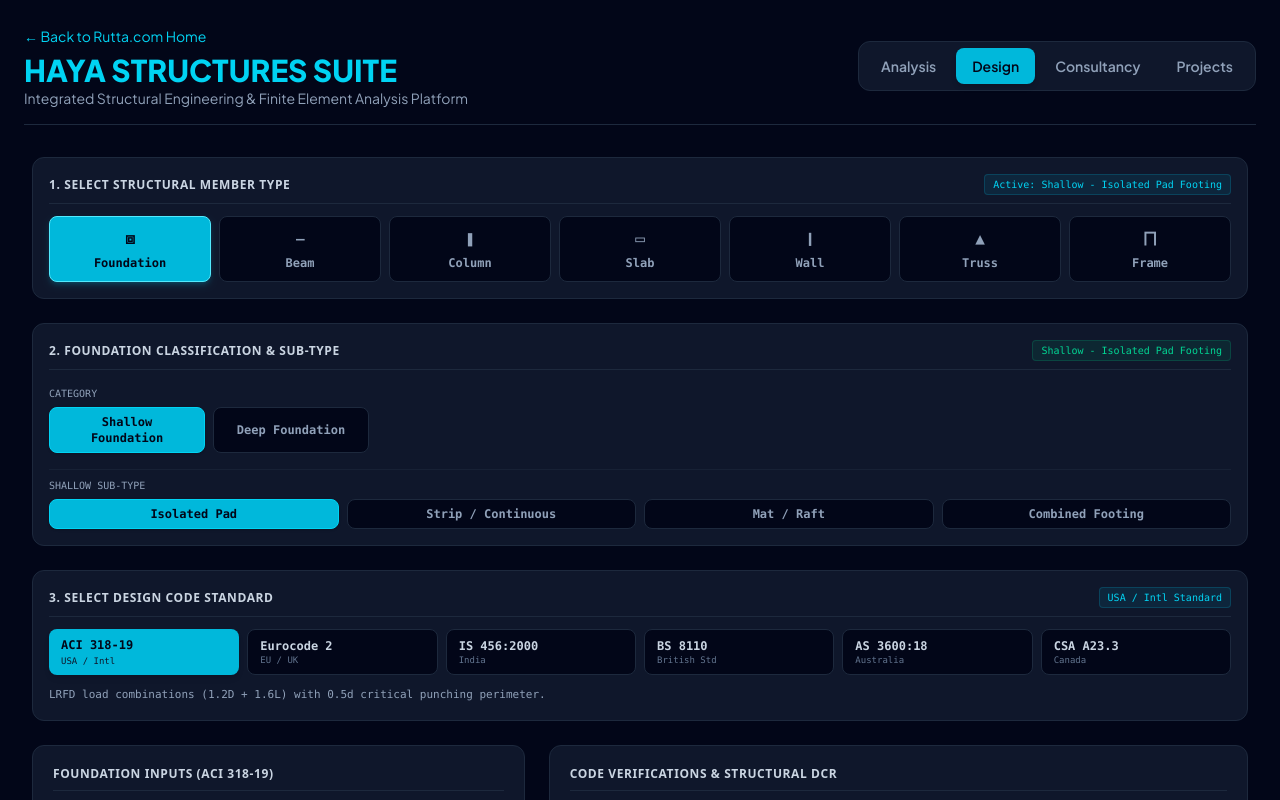
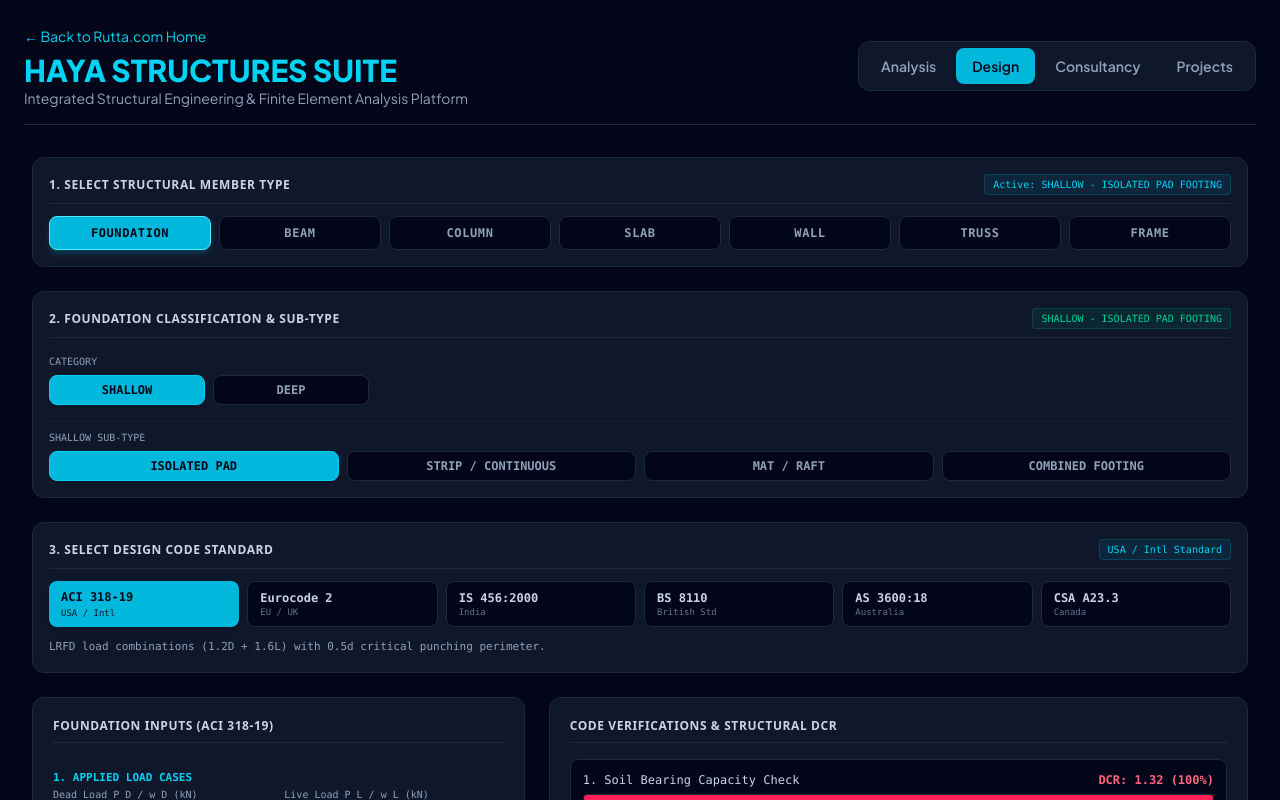
Before and after one commit to rutta254/rutta-website, a Next.js app: page /haya-structures in a window 1280 px wide. Both pictures are taken after a click on the button "Design". Shown: the top 800 px of the page. Built offline with nearby package versions, Linux system fonts and the light colour scheme.

Commit message:
feat(foundation): add combined footings solver and update foundation domain types

```diff
--- a/src/app/haya-structures/components/DesignSection/DesignSection.tsx
+++ b/src/app/haya-structures/components/DesignSection/DesignSection.tsx
@@ -3,7 +3,7 @@
 import React, { useState, useMemo } from 'react';
 
 // Structural Elements & Codes
-export type StructuralElement = 'beam' | 'column' | 'slab' | 'wall' | 'truss' | 'foundation' | 'frame';
+export type StructuralElement = 'foundation' | 'beam' | 'column' | 'slab' | 'wall' | 'truss' | 'frame';
 export type DesignCode = 'ACI318' | 'EC2' | 'IS456' | 'BS8110' | 'AS3600' | 'CSA_A23';
 
 // Foundation Classification Hierarchy
@@ -108,14 +108,14 @@
   },
 };
 
-const ELEMENT_TYPES: { id: StructuralElement; label: string; icon: string }[] = [
-  { id: 'foundation', label: 'Foundation', icon: '⧈' },
-  { id: 'beam', label: 'Beam', icon: '⎯' },
-  { id: 'column', label: 'Column', icon: '❚' },
-  { id: 'slab', label: 'Slab', icon: '▭' },
-  { id: 'wall', label: 'Wall', icon: '❙' },
-  { id: 'truss', label: 'Truss', icon: '▲' },
-  { id: 'frame', label: 'Frame', icon: '⨅' },
+const ELEMENT_TYPES: { id: StructuralElement; label: string }[] = [
+  { id: 'foundation', label: 'FOUNDATION' },
+  { id: 'beam', label: 'BEAM' },
+  { id: 'column', label: 'COLUMN' },
+  { id: 'slab', label: 'SLAB' },
+  { id: 'wall', label: 'WALL' },
+  { id: 'truss', label: 'TRUSS' },
+  { id: 'frame', label: 'FRAME' },
 ];
 
 export default function IntegratedStructuralSuite() {
@@ -187,7 +187,7 @@
         driven_pile: 'Driven Pile',
         micropile: 'Micropile System',
       };
-      return `Deep - ${labels[deepType]}`;
+      return `DEEP - ${labels[deepType].toUpperCase()}`;
     }
     if (shallowType === 'combined') {
       const cLabels: Record<CombinedSubtype, string> = {
@@ -195,7 +195,7 @@
         trapezoidal: 'Trapezoidal Combined',
         strap: 'Strap / Cantilever Beam',
       };
-      return `Shallow - ${cLabels[combinedSubtype]}`;
+      return `SHALLOW - ${cLabels[combinedSubtype].toUpperCase()}`;
     }
     const sLabels: Record<ShallowType, string> = {
       isolated: 'Isolated Pad Footing',
@@ -203,7 +203,7 @@
       raft: 'Mat / Raft Foundation',
       combined: 'Combined Footing',
     };
-    return `Shallow - ${sLabels[shallowType]}`;
+    return `SHALLOW - ${sLabels[shallowType].toUpperCase()}`;
   }, [fdnCategory, shallowType, combinedSubtype, deepType]);
 
   // Structural Calculation Engine
@@ -358,21 +358,20 @@
               <button
                 key={item.id}
                 onClick={() => setActiveElement(item.id)}
-                className={`py-2.5 px-2 rounded-lg text-xs font-mono font-bold transition-all flex flex-col items-center justify-center gap-1 border ${
+                className={`py-2 px-3 rounded-lg text-xs font-mono font-bold tracking-wider transition-all border ${
                   isSelected
                     ? 'bg-cyan-500 text-slate-950 border-cyan-300 shadow-md shadow-cyan-500/20'
                     : 'bg-slate-950 text-slate-400 border-slate-800 hover:bg-slate-800 hover:text-slate-200'
                 }`}
               >
-                <span className="text-base">{item.icon}</span>
-                <span>{item.label}</span>
+                {item.label}
               </button>
             );
           })}
         </div>
       </div>
 
-      {/* 2. Foundation Sub-Type Selector (Shown only when Foundation is selected) */}
+      {/* 2. Foundation Sub-Type Selector (Shown only when FOUNDATION is selected) */}
       {activeElement === 'foundation' && (
         <div className="bg-slate-900 border border-slate-800 rounded-xl p-4 space-y-4">
           <div className="flex justify-between items-center border-b border-slate-800 pb-2">
@@ -395,7 +394,7 @@
                     : 'bg-slate-950 text-slate-400 border-slate-800 hover:border-slate-700'
                 }`}
               >
-                Shallow Foundation
+                SHALLOW
               </button>
               <button
                 onClick={() => setFdnCategory('deep')}
@@ -405,7 +404,7 @@
                     : 'bg-slate-950 text-slate-400 border-slate-800 hover:border-slate-700'
                 }`}
               >
-                Deep Foundation
+                DEEP
               </button>
             </div>
           </div>
@@ -417,10 +416,10 @@
                 <div className="grid grid-cols-2 md:grid-cols-4 gap-2">
                   {(
                     [
-                      { id: 'isolated', label: 'Isolated Pad' },
-                      { id: 'strip', label: 'Strip / Continuous' },
-                      { id: 'raft', label: 'Mat / Raft' },
-                      { id: 'combined', label: 'Combined Footing' },
+                      { id: 'isolated', label: 'ISOLATED PAD' },
+                      { id: 'strip', label: 'STRIP / CONTINUOUS' },
+                      { id: 'raft', label: 'MAT / RAFT' },
+                      { id: 'combined', label: 'COMBINED FOOTING' },
                     ] as { id: ShallowType; label: string }[]
                   ).map((item) => (
                     <button
@@ -446,9 +445,9 @@
                   <div className="grid grid-cols-1 md:grid-cols-3 gap-2">
                     {(
                       [
-                        { id: 'rectangular', label: 'Rectangular Combined' },
-                        { id: 'trapezoidal', label: 'Trapezoidal Combined' },
-                        { id: 'strap', label: 'Strap / Cantilever' },
+                        { id: 'rectangular', label: 'RECTANGULAR COMBINED' },
+                        { id: 'trapezoidal', label: 'TRAPEZOIDAL COMBINED' },
+                        { id: 'strap', label: 'STRAP / CANTILEVER' },
                       ] as { id: CombinedSubtype; label: string }[]
                     ).map((cItem) => (
                       <button
@@ -475,10 +474,10 @@
               <div className="grid grid-cols-2 md:grid-cols-4 gap-2">
                 {(
                   [
-                    { id: 'pile_cap', label: 'Pile Cap' },
-                    { id: 'bored_pile', label: 'Bored Pile' },
-                    { id: 'driven_pile', label: 'Precast Driven' },
-                    { id: 'micropile', label: 'Micropile' },
+                    { id: 'pile_cap', label: 'PILE CAP' },
+                    { id: 'bored_pile', label: 'BORED PILE' },
+                    { id: 'driven_pile', label: 'PRECAST DRIVEN' },
+                    { id: 'micropile', label: 'MICROPILE' },
                   ] as { id: DeepType; label: string }[]
                 ).map((dItem) => (
                   <button
```
